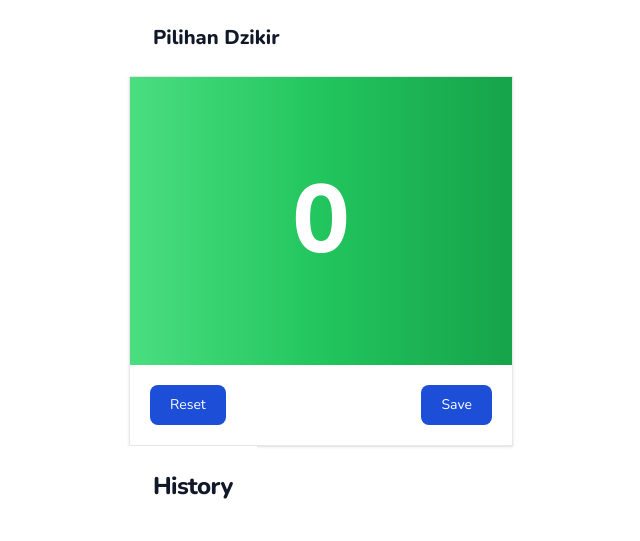
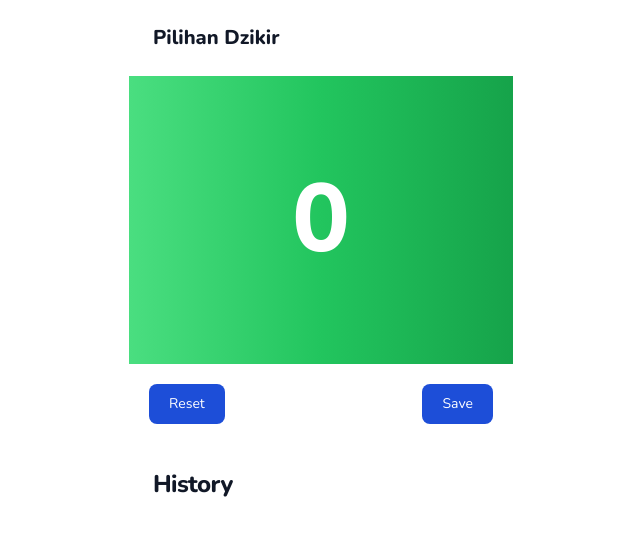
Before and after one commit to laodesuardi/tasbih, a website: page index.html in a window 1280 px wide. Shown: the whole page, without its empty margins (319-959 px from the left). Drawn offline with nearby package versions, Linux system fonts and the light colour scheme.

Commit message:
Update index.html

```diff
--- a/index.html
+++ b/index.html
@@ -54,7 +54,7 @@
     <!-- end form -->
 
     <!-- card -->
-    <div class="w-full max-w-sm bg-white border shadow dark:bg-gray-800 dark:border-gray-700 overflow-hidden">
+    <div class="w-full max-w-sm bg-white border-b dark:bg-gray-800 dark:border-gray-700 overflow-hidden">
       <button type="button" id="add" class="text-white text-8xl font-bold h-72 w-full bg-gradient-to-r from-green-400 via-green-500 to-green-600" data-aos="fade-up" data-aos-duration="2000">0</button>
       <div class="px-5 py-5">
         <div class="flex items-center justify-between">
```
